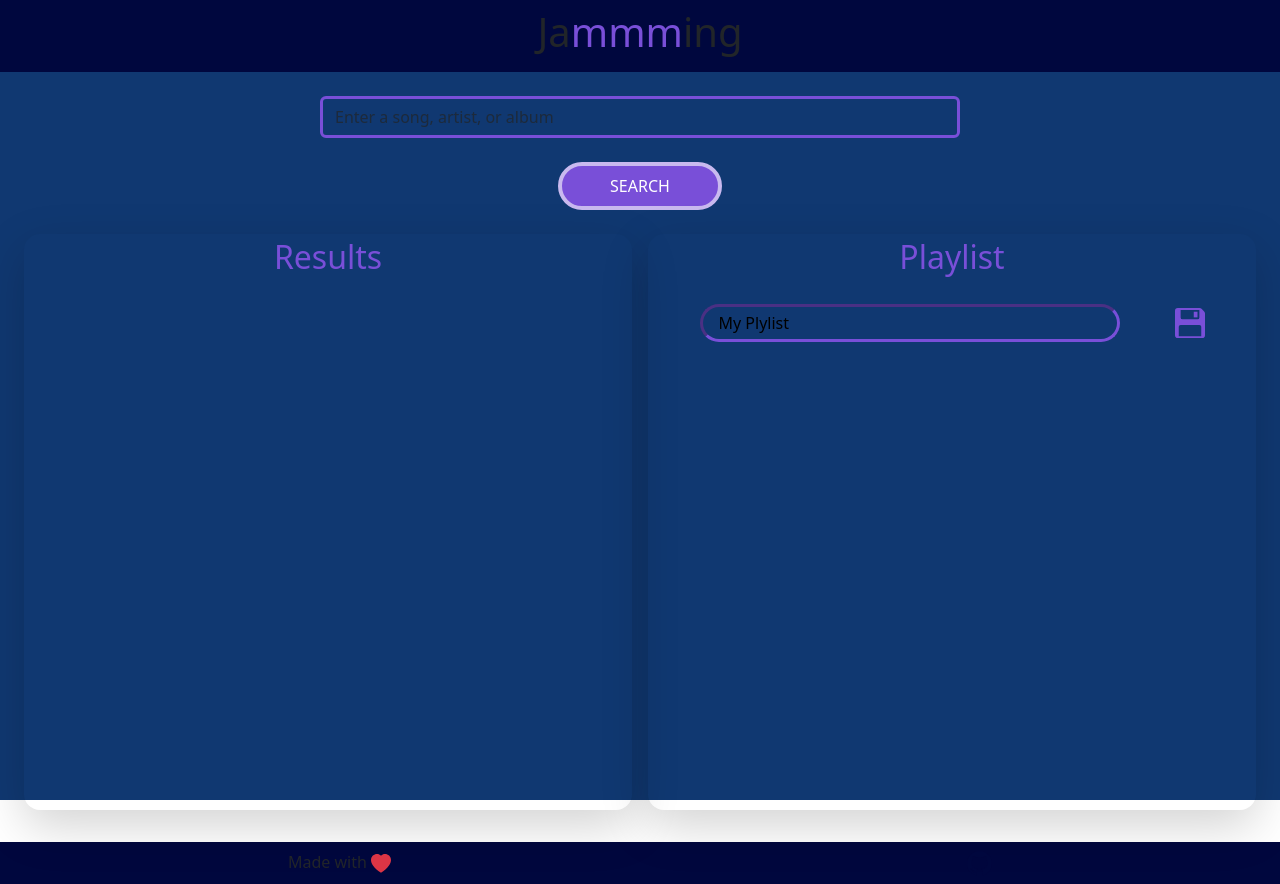
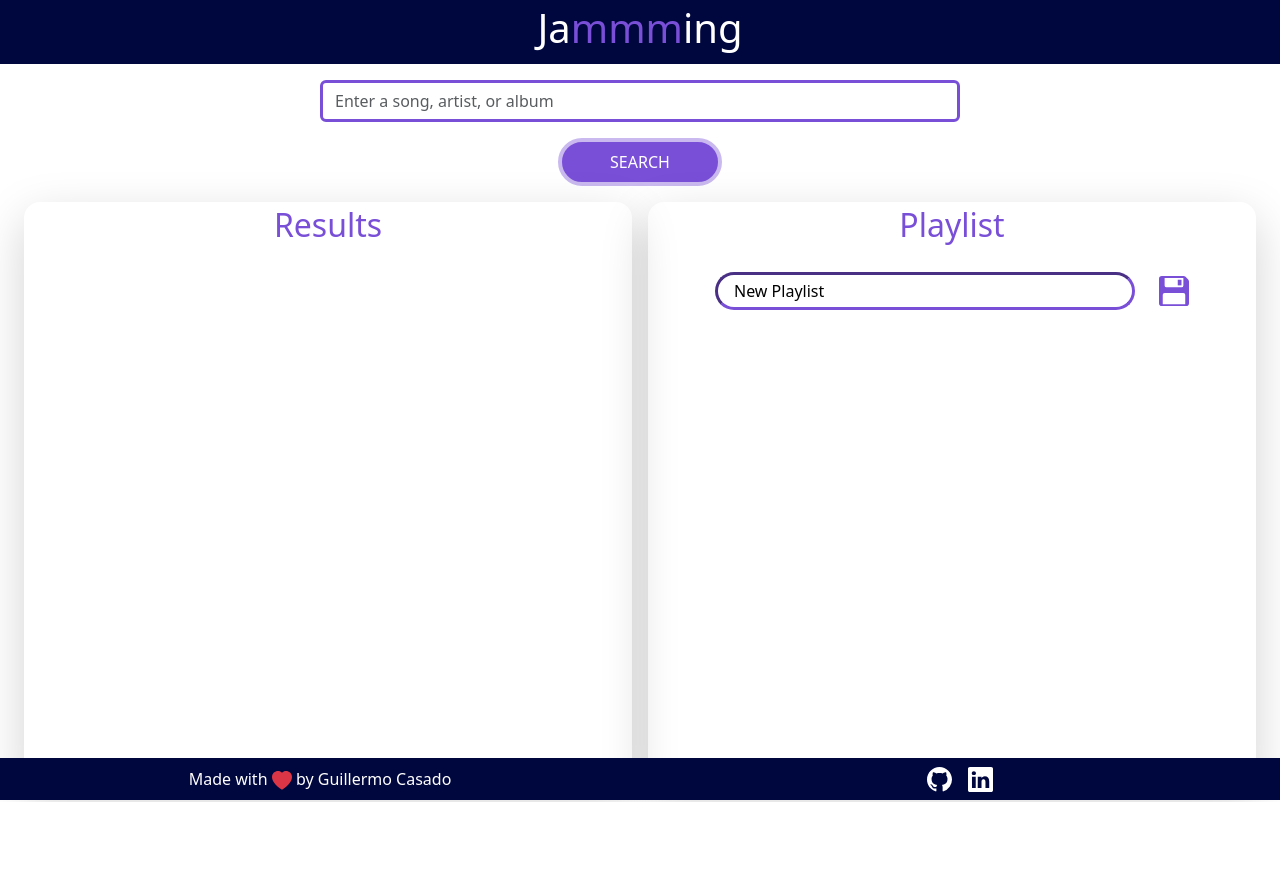
Before and after one commit to TheScientist137/Jammming, a React (Create React App) app: page / in a window 1280 px wide. After the commit the page ends 802 px from the top, so only its background shows below. Built offline with nearby package versions, Linux system fonts and the light colour scheme.

Commit message:
added new Styles Improved viewport height

```diff
--- a/src/components/App/App.jsx
+++ b/src/components/App/App.jsx
@@ -13,7 +13,7 @@ import Footer from '../Footer/Footer'
 
 function App () {
   const [searchResults, setSearchResults] = useState([])
-  const [playlistName, setPlaylistName] = useState('My Plylist')
+  const [playlistName, setPlaylistName] = useState('New Playlist')
   const [playlistTracks, setPlaylistTracks] = useState([])
   const [loading, setLoading] = useState(false)
   const [searchTerm, setSearchTerm] = useState('')
@@ -89,7 +89,7 @@ function App () {
   }, [])
 
   return (
-    <div className='m-0 w-100 vh-100 bg-light'>
+    <div className='w-100 vh-100'>
       <Header />
       <SearchBar
         onSearch={search}
@@ -107,7 +107,7 @@ function App () {
         />
       </div>
       {loading && <LoadingScreen />}
-    <Footer />
+      <Footer />
     </div>
   )
 }
--- a/src/components/Footer/Footer.jsx
+++ b/src/components/Footer/Footer.jsx
@@ -1,7 +1,7 @@
 function Footer () {
   return (
-    <div className='mt-2 py-2 text-center bg-primary d-flex justify-content-around'>
-      <p className='m-0'>
+    <div className='h-auto w-100 py-2 position-fixed bottom-0 text-center bg-primary d-flex justify-content-around'>
+      <p className='w-50 m-0 text-white align-self-center'>
         Made with{' '}
         <span className='text-danger'>
           <svg
@@ -17,16 +17,18 @@ function Footer () {
               d='M8 1.314C12.438-3.248 23.534 4.735 8 15-7.534 4.736 3.562-3.248 8 1.314z'
             />
           </svg>
-        </span>
+        </span>{' '}
+        by Guillermo Casado
       </p>
-      <span>
+      <div className="w-50 align-self-center">
+        <span className="me-2">
           <a href='https://github.com/TheScientist137?tab=repositories'>
             <svg
               className='text-white'
               xmlns='http://www.w3.org/2000/svg'
               width='25'
               height='25'
-            fill='currentColor'
+              fill='white'
               class='bi bi-github'
               viewBox='0 0 16 16'
             >
@@ -34,6 +36,21 @@ function Footer () {
             </svg>
           </a>
         </span>
+        <span className="ms-2">
+          <a href='https://www.linkedin.com/in/guillermo-casado-noya-209b45268/'>
+            <svg
+              xmlns='http://www.w3.org/2000/svg'
+              width='25'
+              height='25'
+              fill='white'
+              class='bi bi-linkedin'
+              viewBox='0 0 16 16'
+            >
+              <path d='M0 1.146C0 .513.526 0 1.175 0h13.65C15.474 0 16 .513 16 1.146v13.708c0 .633-.526 1.146-1.175 1.146H1.175C.526 16 0 15.487 0 14.854V1.146zm4.943 12.248V6.169H2.542v7.225h2.401m-1.2-8.212c.837 0 1.358-.554 1.358-1.248-.015-.709-.52-1.248-1.342-1.248-.822 0-1.359.54-1.359 1.248 0 .694.521 1.248 1.327 1.248h.016zm4.908 8.212V9.359c0-.216.016-.432.08-.586.173-.431.568-.878 1.232-.878.869 0 1.216.662 1.216 1.634v3.865h2.401V9.25c0-2.22-1.184-3.252-2.764-3.252-1.274 0-1.845.7-2.165 1.193v.025h-.016a5.54 5.54 0 0 1 .016-.025V6.169h-2.4c.03.678 0 7.225 0 7.225h2.4' />
+            </svg>
+          </a>
+        </span>
+      </div>
     </div>
   )
 }
--- a/src/components/Header/Header.jsx
+++ b/src/components/Header/Header.jsx
@@ -1,8 +1,10 @@
 function Header () {
   return (
-    <h1 className='m-0 text-center pt-2 pb-3  bg-primary'>
-      Ja<span className='text-info'>mmm</span>ing
-    </h1>
+    <div className='h-auto py-1 text-center bg-primary'>
+      <h1 className="text-white">
+        Ja<span className='text-info'>mmm</span>ing
+      </h1>
+    </div>
   )
 }
 
--- a/src/components/Playlist/Playlist.jsx
+++ b/src/components/Playlist/Playlist.jsx
@@ -13,11 +13,11 @@ function Playlist (props) {
   )
 
   return (
-    <div className='w-50 px-4 ms-2 mb-4 d-flex flex-column shadow-lg rounded-4'>
+    <div className='sm w-50 px-4 ms-2 mb-3 d-flex flex-column shadow-lg rounded-4'>
       <h2 className='p-1 mb-4 rounded text-info text-center'>Playlist</h2>
-      <div className='w-100 mb-4 d-flex justify-content-around'>
+      <div className='w-100 mb-4 d-flex justify-content-center'>
         <input
-          className='w-75 ps-3 py-1 border-info border-3 focus-ring focus-ring-light rounded-pill bg-transparent'
+          className='w-75 ps-3 py-1 me-4 border-info border-3 focus-ring focus-ring-light rounded-pill bg-transparent'
           value={name}
           onChange={handleName}
         />
--- a/src/components/SearchBar/SearchBar.jsx
+++ b/src/components/SearchBar/SearchBar.jsx
@@ -24,9 +24,9 @@ function SearchBar (props) {
   )
 
   return (
-    <div className='my-4 d-flex flex-column justify-content-center align-items-center'>
+    <div className='my-3 d-flex flex-column justify-content-center align-items-center'>
       <input
-        className='w-50 mb-4 form-control border-info border-3 bg-transparent focus-ring focus-ring-light'
+        className='w-50 mb-3 form-control border-info border-3 bg-transparent focus-ring focus-ring-light'
         type='text'
         placeholder='Enter a song, artist, or album'
         value={searchTerm}
--- a/src/components/SearchResults/SearchResults.jsx
+++ b/src/components/SearchResults/SearchResults.jsx
@@ -4,7 +4,7 @@ function SearchResults (props) {
   const { searchResults, onAdd } = props
 
   return (
-    <div className='mh-50 w-50 px-4 me-2 mb-4 overflow-scroll shadow-lg rounded-4'>
+    <div className='mh-50 w-50 px-4 me-2 mb-3 overflow-scroll shadow-lg rounded-4'>
       <h2 className='p-1 mb-4 rounded text-info text-center'>Results</h2>
       <Tracklist tracks={searchResults} onAdd={onAdd} isRemoval={false} />
     </div>
--- a/src/components/Track/Track.jsx
+++ b/src/components/Track/Track.jsx
@@ -16,11 +16,11 @@ function Track (props) {
     <div className='container w-100 mb-4 d-flex flex-column justify-content-center'>
       <div className='ms-2 d-flex flex-column'>
         <h4 className='fs-5'>{props.track.name}</h4>
-        <p className='mb-0 fw-light text-info'>
+        <p className='mb-0 fw-normal text-info'>
           {track.artist} | {track.album}
         </p>
       </div>
-      <div className='w-100 pb-4 d-flex align-items-center border-bottom border-info'>
+      <div className='w-100 pb-4 d-flex align-items-center justify-content-between border-bottom border-info'>
         {track.preview_url ? (
           <audio className='mt-2 w-75 rounded-pill bg-info' controls>
             <source src={track.preview_url} type='audio/mpeg' />
@@ -37,7 +37,7 @@ function Track (props) {
           </button>
         ) : (
           <button
-            className='ms-4 mt-2 btn btn-outline-info border-3 rounded-pill fs-5'
+            className='ms-4 mt-2 btn btn-outline-info border-3 rounded-pill fs-5 '
             onClick={addTrack}
           >
             add
```
Lines whose indentation alone changed are shown as unchanged.
